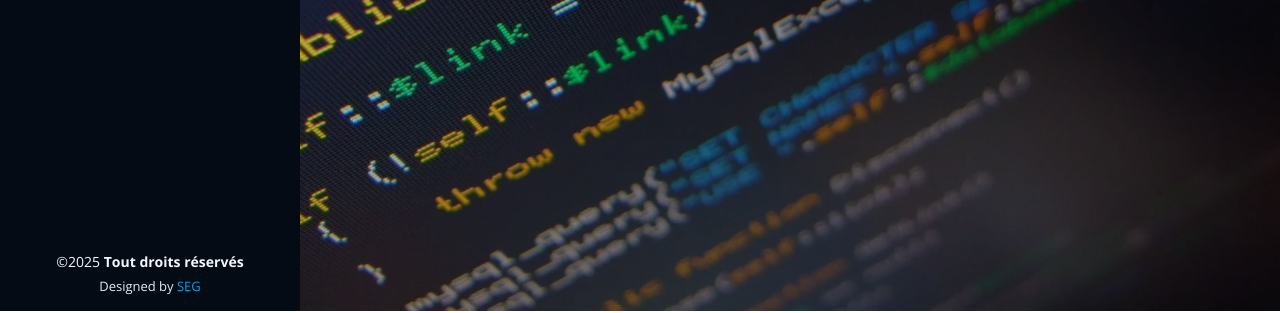
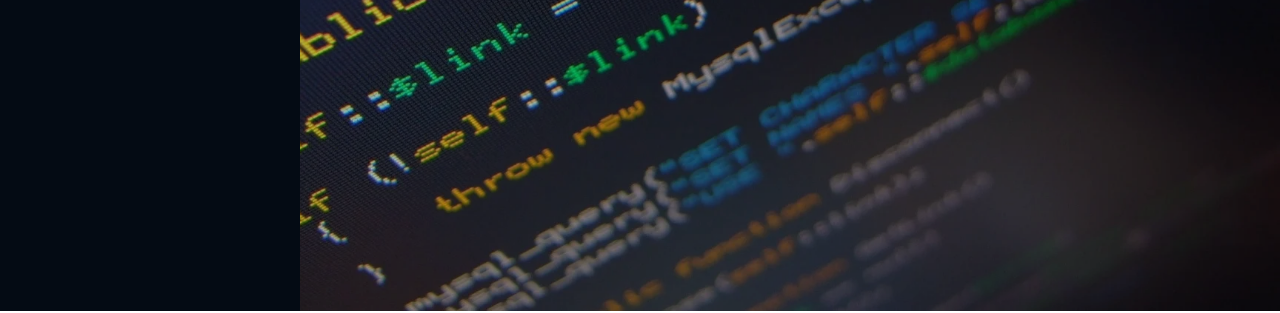
Before and after one commit to SossouGahEzechiel/SossouGahEzechiel.github.io, a website: page index.html in a window 1280 px wide. Shown: the part 489-802 px from the top of the page. Drawn offline with nearby package versions, Linux system fonts and the light colour scheme.

Commit message:
Retrait du footer

```diff
--- a/index.html
+++ b/index.html
@@ -918,7 +918,7 @@
 	</main><!-- End #main -->
 
 	<!-- ======= Footer ======= -->
-	<footer id="footer">
+	<!-- <footer id="footer">
 		<div class="container">
 			<div class="copyright">
 				&copy;<span id="year"></span> <strong><span>Tout droits réservés</span></strong>
@@ -927,7 +927,8 @@
 				Designed by <a href="#">SEG</a>
 			</div>
 		</div>
-	</footer><!-- End  Footer -->
+	</footer> -->
+	<!-- End  Footer -->
 
 	<a href="#" class="back-to-top d-flex align-items-center justify-content-center"><i
 			class="bi bi-arrow-up-short"></i></a>
```
